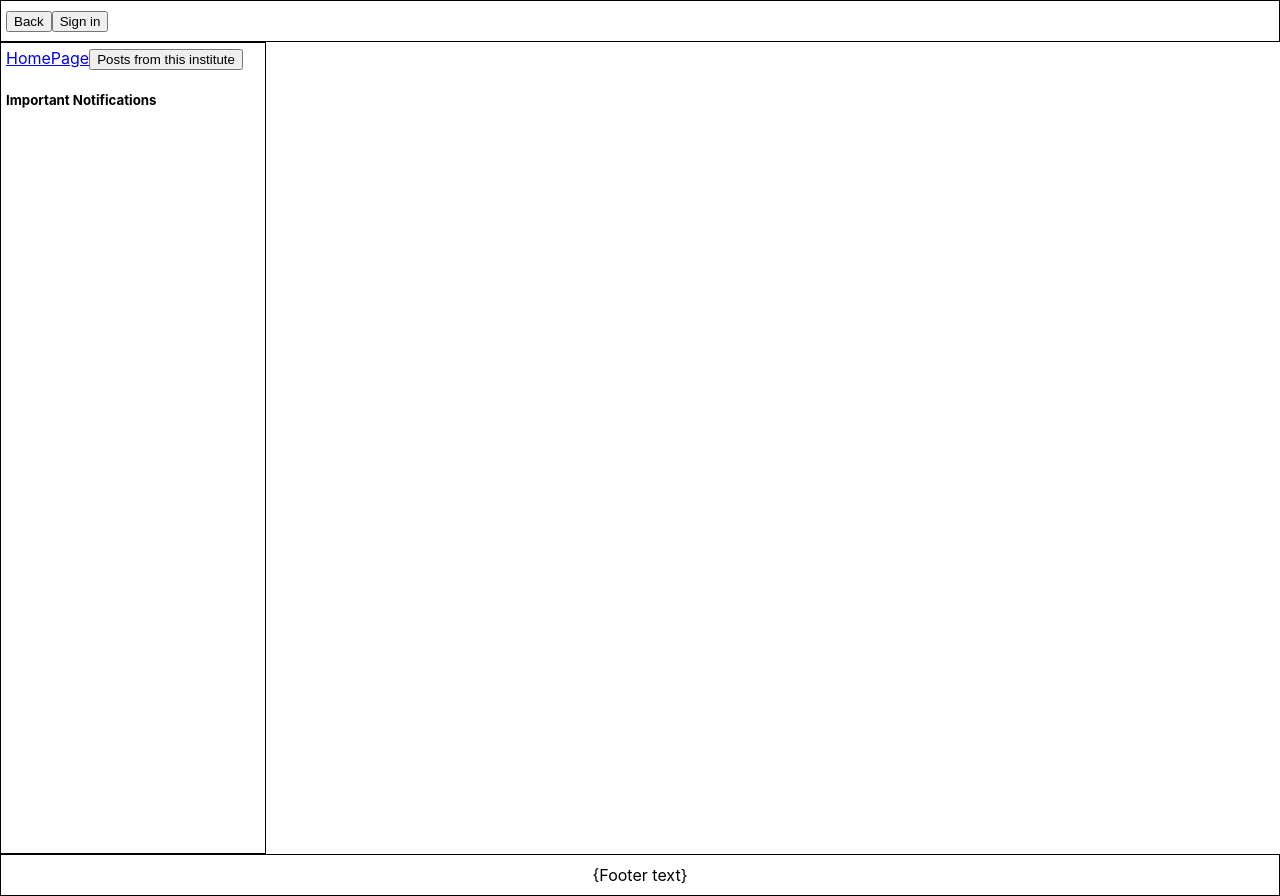
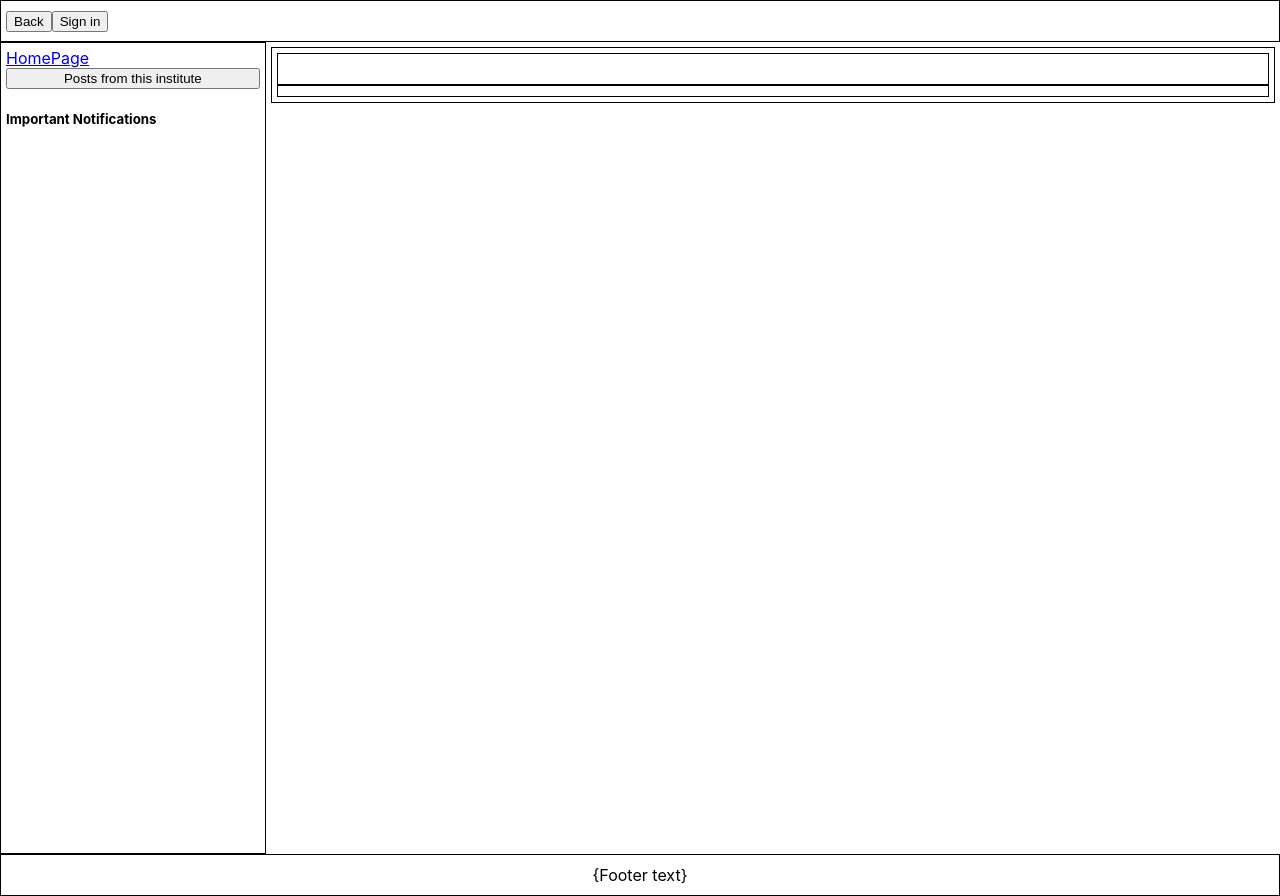
Before and after one commit to ssc-india/ssc-india-client, a React (Create React App) app: page /viewPost/1 in a window 1280 px wide. Built offline with nearby package versions, Linux system fonts and the light colour scheme; no server answers.

Commit message:
site functionally stylised

```diff
--- a/src/components/SidePanel/index.jsx
+++ b/src/components/SidePanel/index.jsx
@@ -15,7 +15,7 @@ const SidePanel = props => {
     <div className='SidePanel'>
       {
         location.pathname.slice(0, location.pathname.lastIndexOf('/')) ?
-          <div>
+          <div className='sideLinks'>
             <Link to='/'>HomePage</Link>
             <button onClick={() => similarPosts({ institute: props.query.institute || '' })}>Posts from this institute</button>
           </div> :
--- a/src/components/SidePanel/index.scss
+++ b/src/components/SidePanel/index.scss
@@ -7,4 +7,9 @@
   height: 100vh;
   padding: 5px;
   border: 1px solid black;
+
+  .sideLinks {
+    display: flex;
+    flex-direction: column;
+  }
 }
--- a/src/containers/ShowPost/index.jsx
+++ b/src/containers/ShowPost/index.jsx
@@ -2,6 +2,7 @@ import axios from "axios";
 import React, { useEffect, useState } from "react";
 import LoadAuthorInfo from "./loadAuthorInfo";
 import LoadPostContents from "./loadContents";
+import './index.scss';
 
 const serverURL = process.env.REACT_APP_BE_URL;
 const showPostAPI = process.env.REACT_APP_View_Post;
@@ -19,10 +20,12 @@ const ShowPost = props => {
   }, [props.id]);
 
   return (
-    <div>
-      <h2>{post.title}</h2>
-      <h4>{post.timestamp}</h4>
-      <div>
+    <div className='ShowPost'>
+      <div className='postHead'>
+        <h2>{post.title}</h2>
+        <p>{post.timestamp}</p>
+      </div>
+      <div className='postContents'>
         <LoadPostContents
           contents={post.content}
         />
--- /dev/null
+++ b/src/containers/ShowPost/index.scss
@@ -0,0 +1,28 @@
+.ShowPost {
+  padding: 5px;
+  margin: 5px;
+  border: 1px solid black;
+
+  .postHead {
+    padding: 5px;
+    border: 1px solid black;
+  }
+
+  .postContents {
+    padding: 5px;
+    border: 1px solid black;
+
+    .postImg {
+      text-align: center;
+
+      img {
+        max-width: 100%;
+      }
+    }
+  }
+}
+
+.postAuthor {
+  padding: 5px;
+  border: 1px solid black;
+}
--- a/src/containers/ShowPost/loadAuthorInfo.jsx
+++ b/src/containers/ShowPost/loadAuthorInfo.jsx
@@ -1,8 +1,9 @@
 import React from "react";
+import './index.scss';
 
 const LoadAuthorInfo = ({post}) =>
   post.tag === 'blog' ?
-    <div>
+    <div className='postAuthor'>
       <h4>Author: {post.author}</h4>
       <p>Institute: {post.institute}</p>
       <p>Branch: {post.branch}</p>
--- a/src/containers/ShowPost/loadContents.jsx
+++ b/src/containers/ShowPost/loadContents.jsx
@@ -7,13 +7,15 @@ const LoadPostContents = props =>
         return (
           <div key={index}>
             <p>{el.content}</p>
+            <hr />
           </div>
         );
       } else if(el.type === 'img') {
         return (
-          <div key={index}>
+          <div key={index} className='postImg'>
             <img src={el.src} alt={el.description} />
-            <p>{el.description}</p>
+            <p><i>{el.description}</i></p>
+            <hr />
           </div>
         );
       }
```
